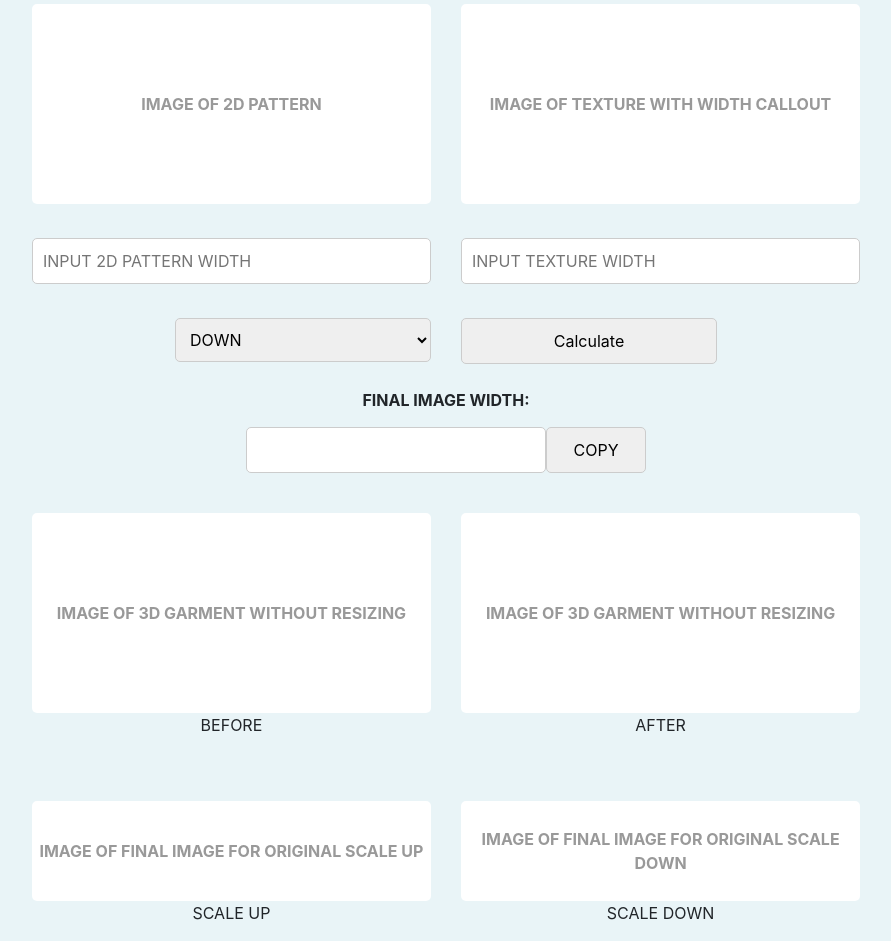
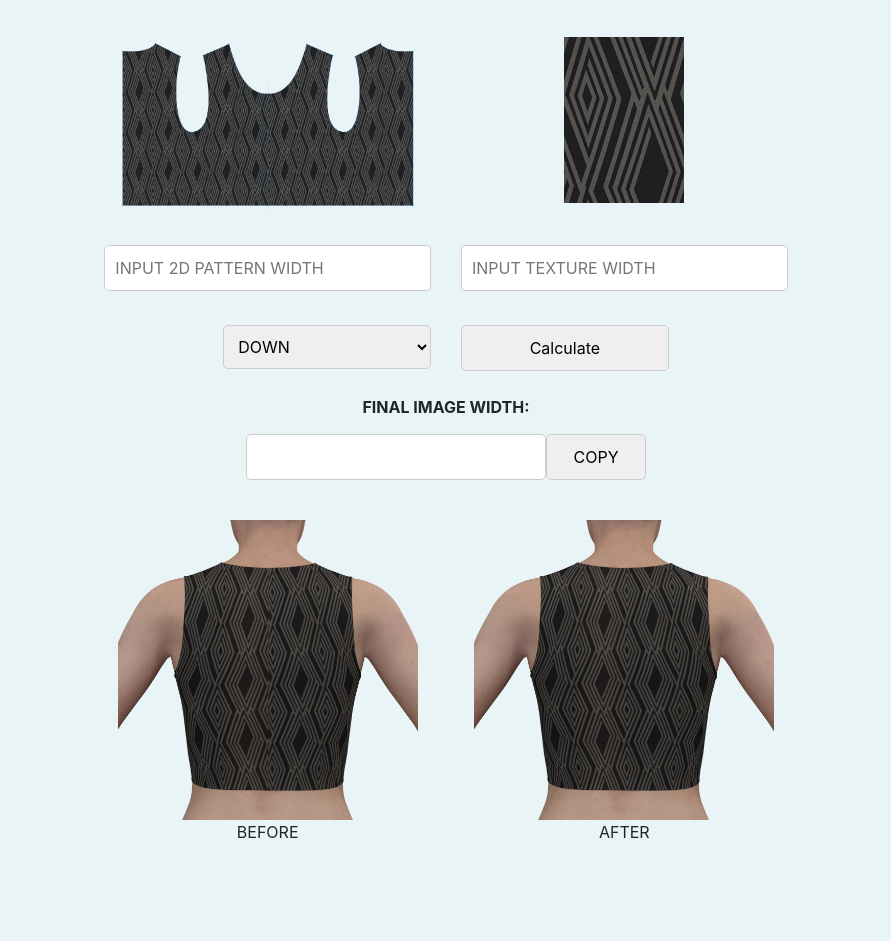
Before and after one commit to anetaObrochta/SeamlessTextureCalc, a Flask app: page / in a window 1280 px wide. Shown: the whole page, without its empty margins (194-1085 px from the left). After the commit the page ends 838 px from the top, so only its background shows below. Run offline with Flask 3, Linux system fonts and the light colour scheme; some libraries are stand-ins or nearby versions.

Commit message:
Added images, removed placeholders

```diff
--- a/static/stylesheets.css
+++ b/static/stylesheets.css
@@ -3,22 +3,17 @@ body {
     background-color: #E9F4F7;
 }
 
-.image-placeholder, .image-placeholder-small {
-    background-color: #FFF;
-    border-radius: 5px;
-    display: flex;
-    align-items: center;
-    justify-content: center;
-    font-weight: bold;
-    color: #999;
+.image-placeholder {
+    width: 100%;
+    max-width: 300px;
+    height: auto;
+
 }
 
-.image-placeholder {
-    height: 200px;
-}
+.rectangle-image {
+    width: 120px;
+    height: 166px;
 
-.image-placeholder-small {
-    height: 100px;
 }
 
 input[type="text"], select, button {
--- a/templates/index.html
+++ b/templates/index.html
@@ -18,10 +18,10 @@
 
     <div class="row mb-4">
         <div class="col-md-6">
-            <div class="image-placeholder">IMAGE OF 2D PATTERN</div>
+            <img src="{{ url_for('static', filename='images/2D_Pattern_No_BackG.png') }}" class="image-placeholder">
         </div>
         <div class="col-md-6">
-            <div class="image-placeholder">IMAGE OF TEXTURE WITH WIDTH CALLOUT</div>
+            <img src="{{ url_for('static', filename='images/Original_Size_Texture.png') }}" class="rectangle-image">
         </div>
     </div>
 
@@ -57,23 +57,12 @@
 
     <div class="row mb-5">
         <div class="col-md-6">
-            <div class="image-placeholder">IMAGE OF 3D GARMENT WITHOUT RESIZING</div>
+            <img src="{{ url_for('static', filename='images/Not_Seamless_Render_No_BackG.png') }}" class="image-placeholder">
             <p class="text-center">BEFORE</p>
         </div>
         <div class="col-md-6">
-            <div class="image-placeholder">IMAGE OF 3D GARMENT WITHOUT RESIZING</div>
+            <img src="{{ url_for('static', filename='images/Seamless_Render_No_BackG.png') }}" class="image-placeholder">
             <p class="text-center">AFTER</p>
-        </div>
-    </div>
-
-    <div class="row">
-        <div class="col-md-6 text-center">
-            <div class="image-placeholder-small">IMAGE OF FINAL IMAGE FOR ORIGINAL SCALE UP</div>
-            <p>SCALE UP</p>
-        </div>
-        <div class="col-md-6 text-center">
-            <div class="image-placeholder-small">IMAGE OF FINAL IMAGE FOR ORIGINAL SCALE DOWN</div>
-            <p>SCALE DOWN</p>
         </div>
     </div>
 
```
Also changed, not shown: static/images/2D_Pattern_No_BackG.png (added), static/images/Not_Seamless_Render_No_BackG.png (added), static/images/Original_Size_Texture.png (added), static/images/Seamless_Render_No_BackG.png (added).
